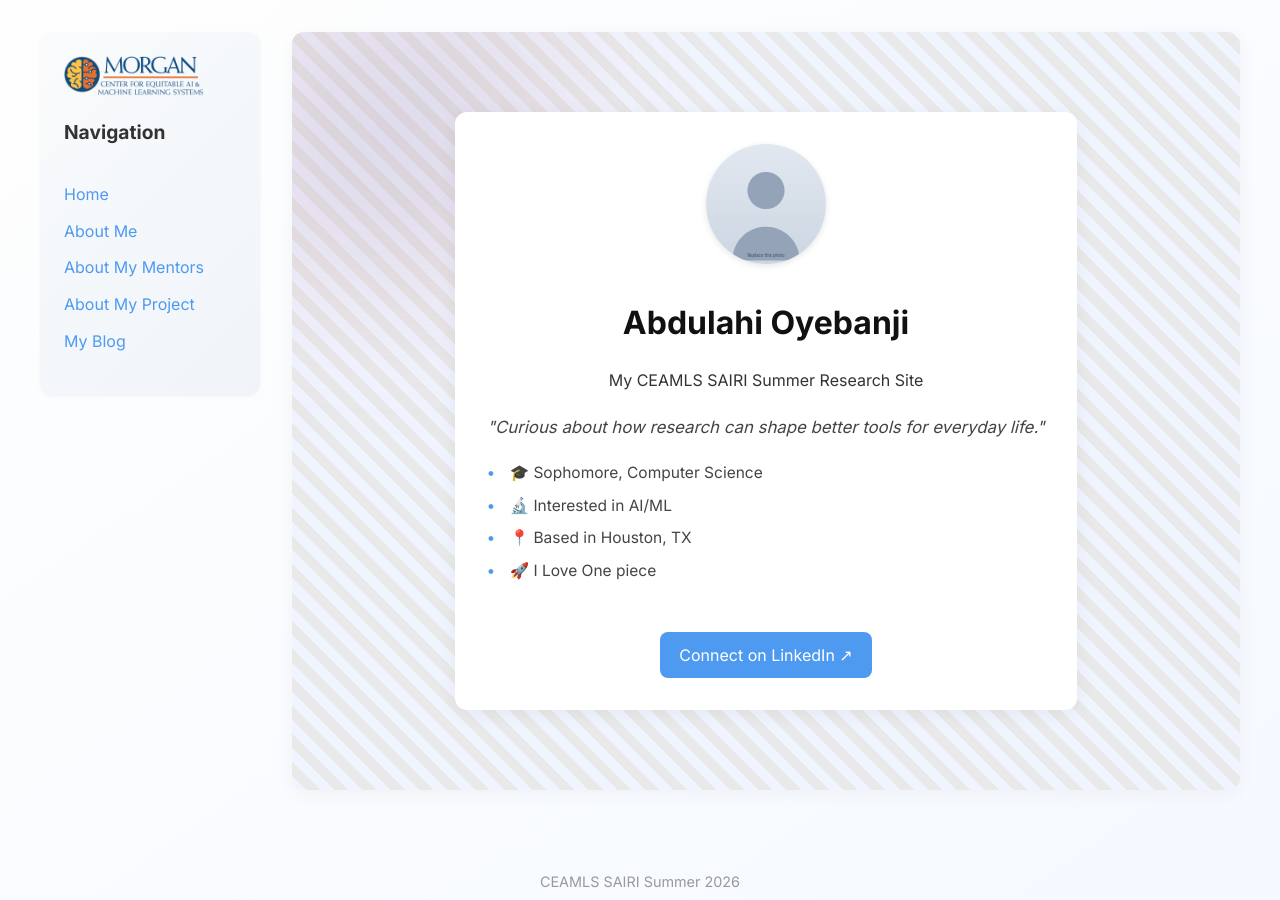
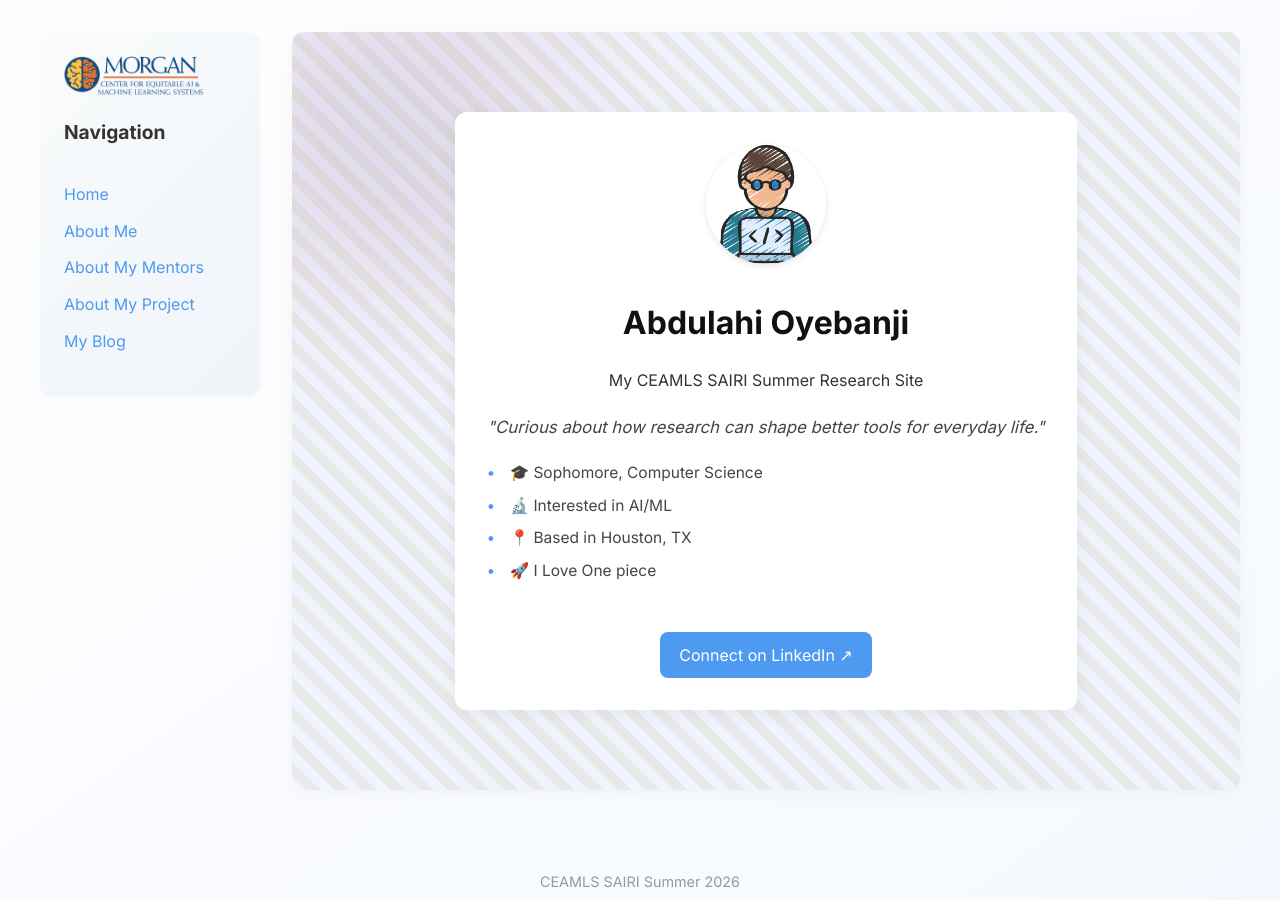
Before and after one commit to abdulahi-banji/abdulahi-banjiceamls26.github.io, a Jekyll site: the page built from index.md, in a window 1280 px wide. Built offline with Jekyll 4.4.1, drawn with Linux system fonts in a browser that asks for light colours.

Commit message:
Change profile image to 'image.png'
Updated profile image path from 'profile.svg' to 'image.png'.

```diff
--- a/index.md
+++ b/index.md
@@ -13,7 +13,7 @@ quick_facts:
   - "🚀 I Love One piece"
 
 linkedin: https://www.linkedin.com/in/abdulahi-oyebanji/
-image: /assets/images/profile.svg
+image: assets/images/image.png
 
 # A "Currently" block — three short status lines for the home page.
 currently:
```
